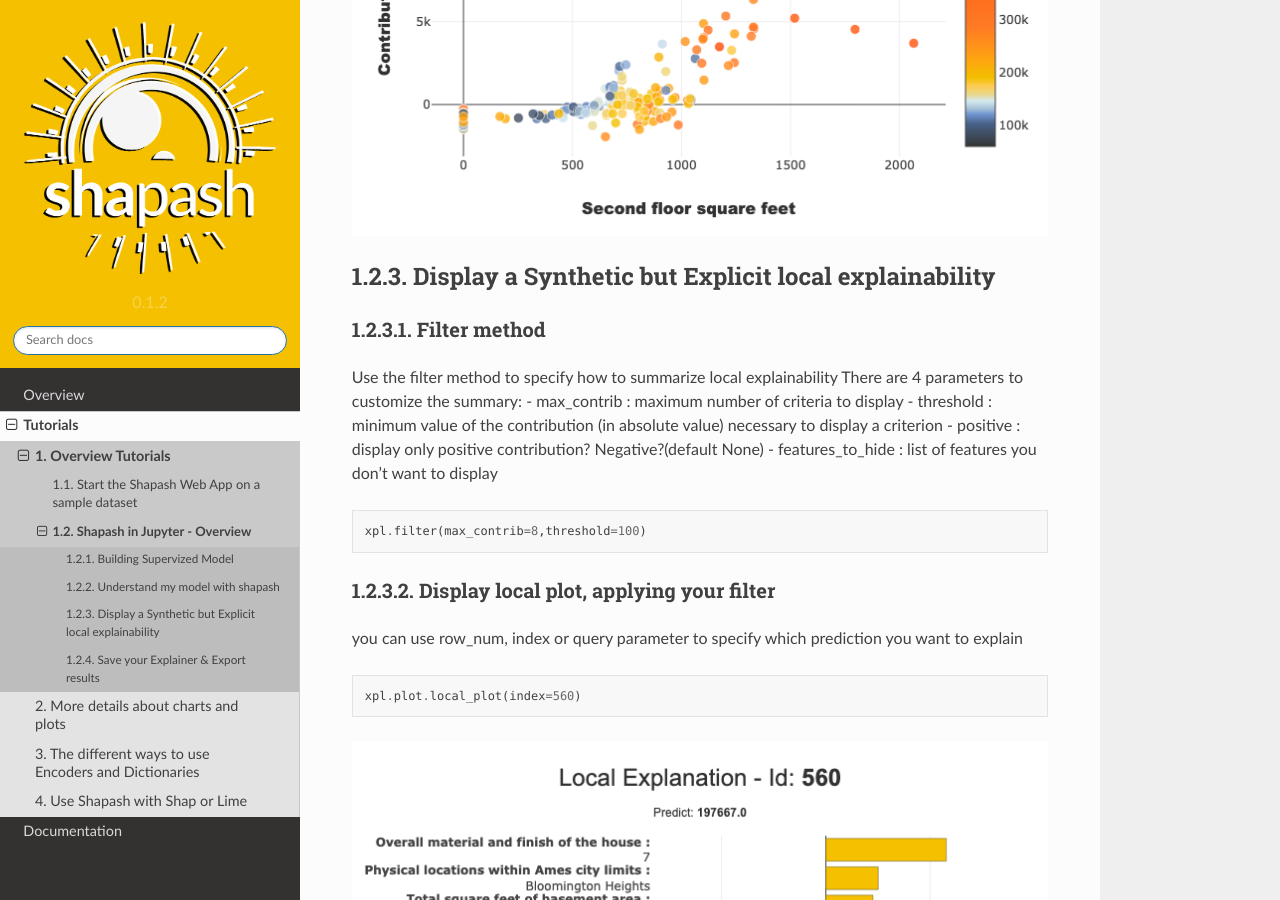
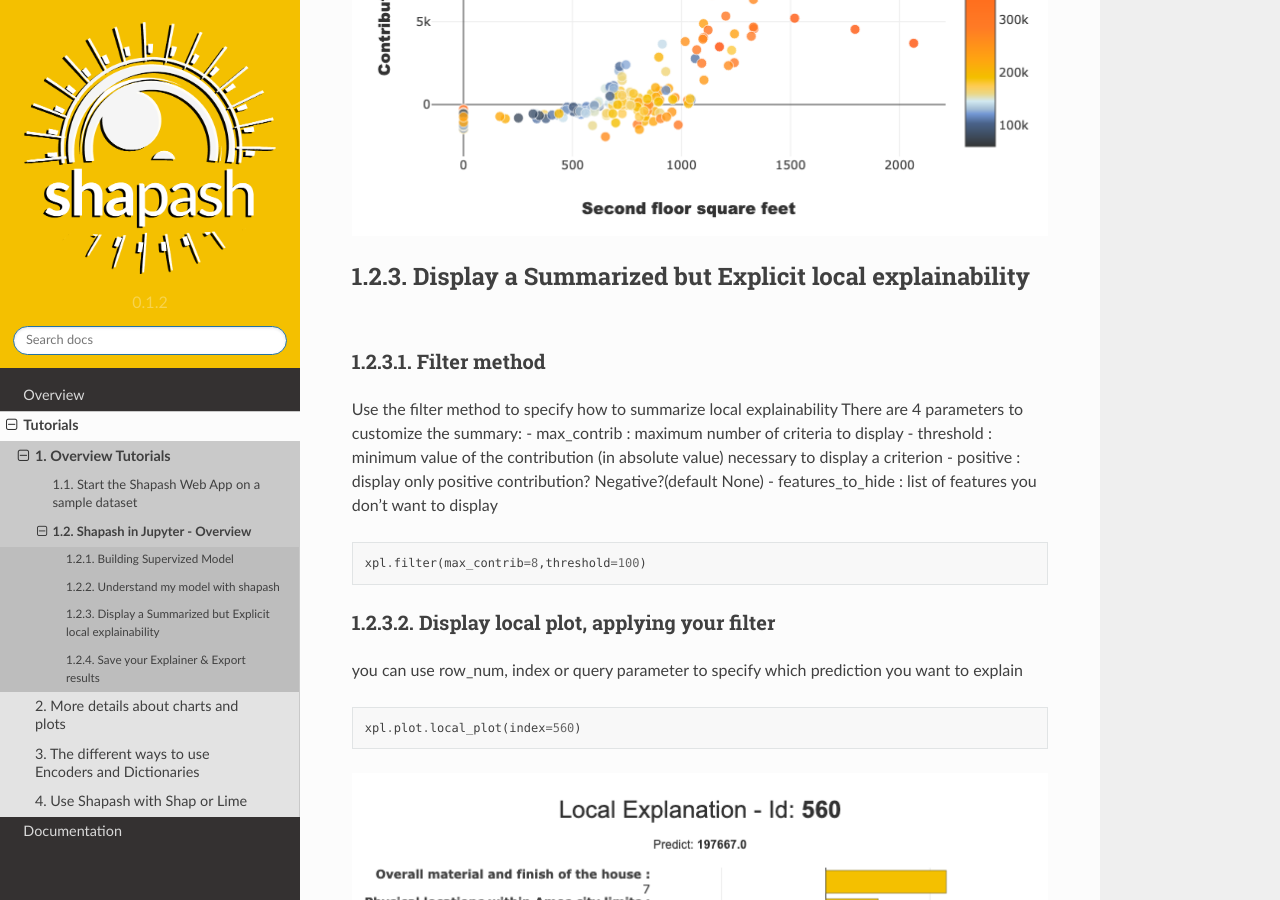
Before and after one commit to MAIF/shapash, a Sphinx documentation site: the page built from docs/tutorials/tutorial02-Shapash-overview-in-Jupyter.rst, in a window 1280 px wide and 900 px high, scrolled down 4312 px. Built offline with Sphinx 7.4.7 and the Read the Docs theme 2.0.0, drawn with Linux system fonts in a browser that asks for light colours.

```diff
--- a/docs/index.rst
+++ b/docs/index.rst
@@ -30,11 +30,12 @@ The project was developed by **MAIF** Data Scientists.
    :width: 500px
    :align: center
 
-- To allow Data Scientists to quickly understand their models by using a **webapp** to easily navigate between global and local explainability, and understand how the different features contribute:
+- To allow Data Scientists to quickly understand their models by using a **webapp** to easily navigate between global and local explainability, and understand how the different features contribute: `Live Demo shapash-monitor <https://shapash-demo.ossbymaif.fr/>`__
 
 .. image:: ./_static/shapash-webapp-demo.gif
    :width: 700px
    :align: center
+   :target: https://shapash-demo.ossbymaif.fr/
 
 - To **Summarize and export** the local explanation: **Shapash** proposes a short and clear local explanation. It allows each user, whatever their Data backround, to understand a local prediction of a supervised model thanks to an summarized and explicit explanation
 
--- a/docs/tutorials/tutorial02-Shapash-overview-in-Jupyter.rst
+++ b/docs/tutorials/tutorial02-Shapash-overview-in-Jupyter.rst
@@ -178,7 +178,7 @@ Understand how a feature contributes
 .. image:: tutorial02-Shapash-overview-in-Jupyter_files/tutorial02-Shapash-overview-in-Jupyter_24_0.png
 
 
-Display a Synthetic but Explicit local explainability
+Display a Summarized but Explicit local explainability
 -----------------------------------------------------
 
 Filter method
```
Also changed, not shown: docs/_static/shapash-diagram.png, 1 other file.
